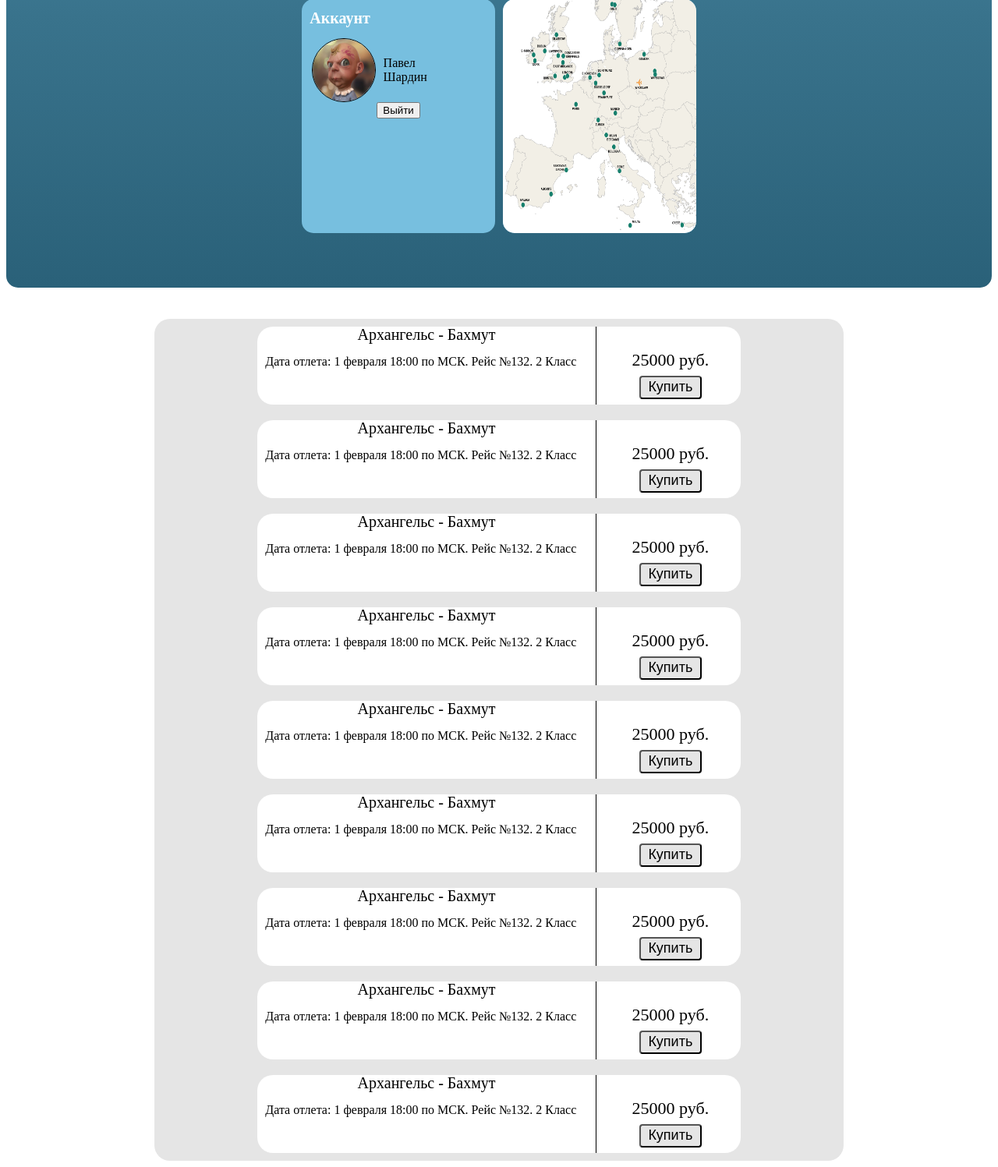
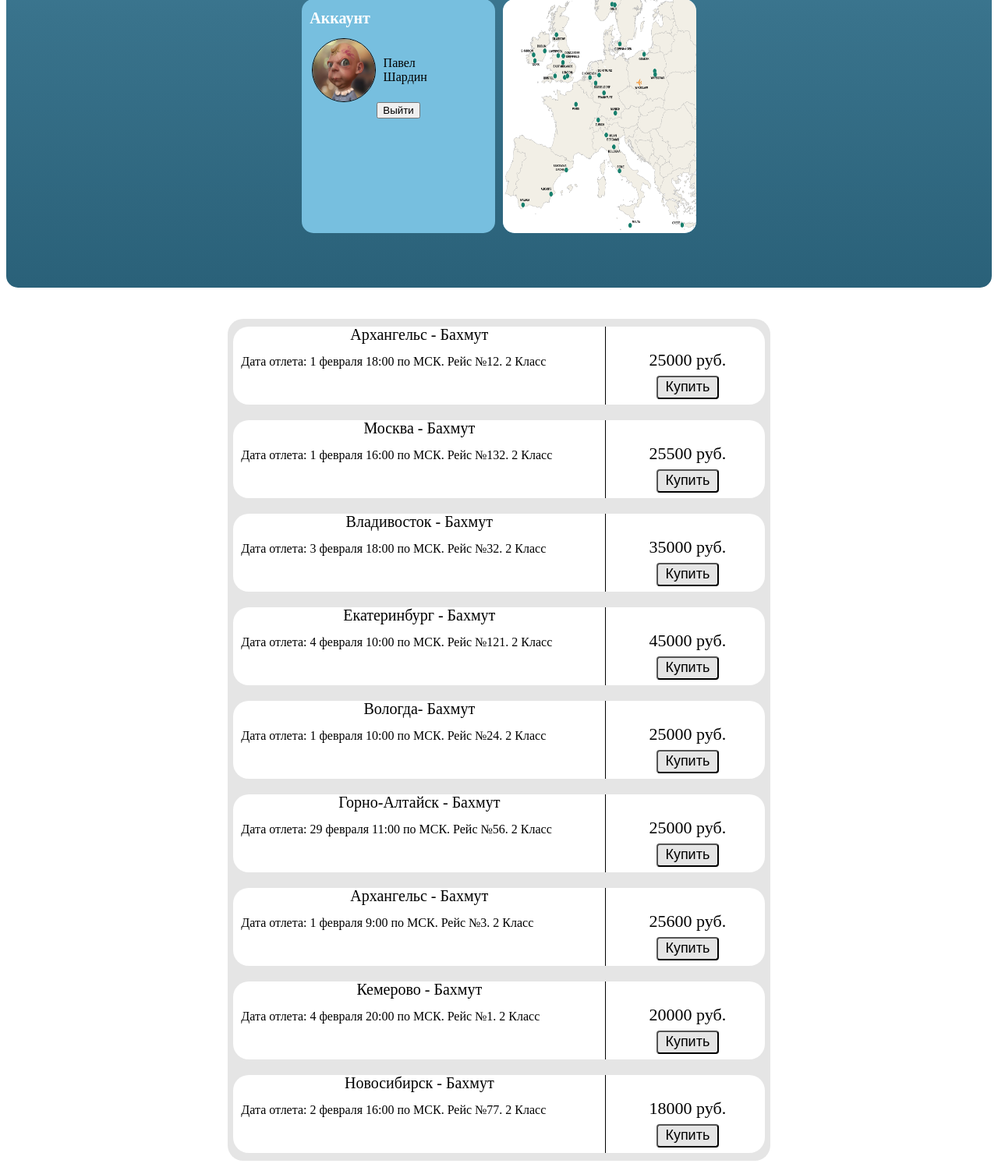
Before and after one commit to sa1kri/Airline, a PHP site: page /Client_Osnova.html in a window 1280 px wide. Shown: the part 339-1836 px from the top of the page at 78% size. Run offline with PHP 8.4, Linux system fonts and the light colour scheme.

Commit message:
Add files via upload

```diff
--- a/localhost/Bilet.html
+++ b/localhost/Bilet.html
@@ -28,5 +28,11 @@
             <h1>BAHMUT Airline</h1>
         </div>
     </div>
+
+    <div class="Beta">
+        <div class="Beta_Osnova">
+
+        </div>
+    </div>
 </body>
 </html>
--- a/localhost/Client_Osnova.html
+++ b/localhost/Client_Osnova.html
@@ -66,7 +66,87 @@
                         <p class="TEXT_7">Архангельс - Бахмут</p>
                     </div>
                     <div class="Time">
-                        <p class="TEXT_8">Дата отлета: 1 февраля 18:00 по МСК. Рейс №132. 2 Класс</p> <br>
+                        <p class="TEXT_8">Дата отлета: 1 февраля 18:00 по МСК. Рейс №12. 2 Класс</p> <br>
+                    </div>
+                </div>
+
+                <div class="Cena_Reis">
+                    <p class="Cena">25000 руб.</p>
+                    <button class="Cena_button">Купить</button>
+                </div>
+            </div>
+
+            <div class="Reis">
+                <div class="Time_Reis">
+                    <div class="Nazvanie_Reis">
+                        <p class="TEXT_7">Москва - Бахмут</p>
+                    </div>
+                    <div class="Time">
+                        <p class="TEXT_8">Дата отлета: 1 февраля 16:00 по МСК. Рейс №132. 2 Класс</p> <br>
+                    </div>
+                </div>
+
+                <div class="Cena_Reis">
+                    <p class="Cena">25500 руб.</p>
+                    <button class="Cena_button">Купить</button>
+                </div>
+            </div>
+
+            <div class="Reis">
+                <div class="Time_Reis">
+                    <div class="Nazvanie_Reis">
+                        <p class="TEXT_7">Владивосток - Бахмут</p>
+                    </div>
+                    <div class="Time">
+                        <p class="TEXT_8">Дата отлета: 3 февраля 18:00 по МСК. Рейс №32. 2 Класс</p> <br>
+                    </div>
+                </div>
+
+                <div class="Cena_Reis">
+                    <p class="Cena">35000 руб.</p>
+                    <button class="Cena_button">Купить</button>
+                </div>
+            </div>
+
+            <div class="Reis">
+                <div class="Time_Reis">
+                    <div class="Nazvanie_Reis">
+                        <p class="TEXT_7">Екатеринбург - Бахмут</p>
+                    </div>
+                    <div class="Time">
+                        <p class="TEXT_8">Дата отлета: 4 февраля 10:00 по МСК. Рейс №121. 2 Класс</p> <br>
+                    </div>
+                </div>
+
+                <div class="Cena_Reis">
+                    <p class="Cena">45000 руб.</p>
+                    <button class="Cena_button">Купить</button>
+                </div>
+            </div>
+
+            <div class="Reis">
+                <div class="Time_Reis">
+                    <div class="Nazvanie_Reis">
+                        <p class="TEXT_7"> Вологда- Бахмут</p>
+                    </div>
+                    <div class="Time">
+                        <p class="TEXT_8">Дата отлета: 1 февраля 10:00 по МСК. Рейс №24. 2 Класс</p> <br>
+                    </div>
+                </div>
+
+                <div class="Cena_Reis">
+                    <p class="Cena">25000 руб.</p>
+                    <button class="Cena_button">Купить</button>
+                </div>
+            </div>
+
+            <div class="Reis">
+                <div class="Time_Reis">
+                    <div class="Nazvanie_Reis">
+                        <p class="TEXT_7">Горно-Алтайск - Бахмут</p>
+                    </div>
+                    <div class="Time">
+                        <p class="TEXT_8">Дата отлета: 29 февраля 11:00 по МСК. Рейс №56. 2 Класс</p> <br>
                     </div>
                 </div>
 
@@ -82,12 +162,12 @@
                         <p class="TEXT_7">Архангельс - Бахмут</p>
                     </div>
                     <div class="Time">
-                        <p class="TEXT_8">Дата отлета: 1 февраля 18:00 по МСК. Рейс №132. 2 Класс</p> <br>
+                        <p class="TEXT_8">Дата отлета: 1 февраля 9:00 по МСК. Рейс №3. 2 Класс</p> <br>
                     </div>
                 </div>
 
                 <div class="Cena_Reis">
-                    <p class="Cena">25000 руб.</p>
+                    <p class="Cena">25600 руб.</p>
                     <button class="Cena_button">Купить</button>
                 </div>
             </div>
@@ -95,15 +175,15 @@
             <div class="Reis">
                 <div class="Time_Reis">
                     <div class="Nazvanie_Reis">
-                        <p class="TEXT_7">Архангельс - Бахмут</p>
+                        <p class="TEXT_7">Кемерово - Бахмут</p>
                     </div>
                     <div class="Time">
-                        <p class="TEXT_8">Дата отлета: 1 февраля 18:00 по МСК. Рейс №132. 2 Класс</p> <br>
+                        <p class="TEXT_8">Дата отлета: 4 февраля 20:00 по МСК. Рейс №1. 2 Класс</p> <br>
                     </div>
                 </div>
 
                 <div class="Cena_Reis">
-                    <p class="Cena">25000 руб.</p>
+                    <p class="Cena">20000 руб.</p>
                     <button class="Cena_button">Купить</button>
                 </div>
             </div>
@@ -111,95 +191,15 @@
             <div class="Reis">
                 <div class="Time_Reis">
                     <div class="Nazvanie_Reis">
-                        <p class="TEXT_7">Архангельс - Бахмут</p>
+                        <p class="TEXT_7">Новосибирск - Бахмут</p>
                     </div>
                     <div class="Time">
-                        <p class="TEXT_8">Дата отлета: 1 февраля 18:00 по МСК. Рейс №132. 2 Класс</p> <br>
+                        <p class="TEXT_8">Дата отлета: 2 февраля 16:00 по МСК. Рейс №77. 2 Класс</p> <br>
                     </div>
                 </div>
 
                 <div class="Cena_Reis">
-                    <p class="Cena">25000 руб.</p>
-                    <button class="Cena_button">Купить</button>
-                </div>
-            </div>
-
-            <div class="Reis">
-                <div class="Time_Reis">
-                    <div class="Nazvanie_Reis">
-                        <p class="TEXT_7">Архангельс - Бахмут</p>
-                    </div>
-                    <div class="Time">
-                        <p class="TEXT_8">Дата отлета: 1 февраля 18:00 по МСК. Рейс №132. 2 Класс</p> <br>
-                    </div>
-                </div>
-
-                <div class="Cena_Reis">
-                    <p class="Cena">25000 руб.</p>
-                    <button class="Cena_button">Купить</button>
-                </div>
-            </div>
-
-            <div class="Reis">
-                <div class="Time_Reis">
-                    <div class="Nazvanie_Reis">
-                        <p class="TEXT_7">Архангельс - Бахмут</p>
-                    </div>
-                    <div class="Time">
-                        <p class="TEXT_8">Дата отлета: 1 февраля 18:00 по МСК. Рейс №132. 2 Класс</p> <br>
-                    </div>
-                </div>
-
-                <div class="Cena_Reis">
-                    <p class="Cena">25000 руб.</p>
-                    <button class="Cena_button">Купить</button>
-                </div>
-            </div>
-
-            <div class="Reis">
-                <div class="Time_Reis">
-                    <div class="Nazvanie_Reis">
-                        <p class="TEXT_7">Архангельс - Бахмут</p>
-                    </div>
-                    <div class="Time">
-                        <p class="TEXT_8">Дата отлета: 1 февраля 18:00 по МСК. Рейс №132. 2 Класс</p> <br>
-                    </div>
-                </div>
-
-                <div class="Cena_Reis">
-                    <p class="Cena">25000 руб.</p>
-                    <button class="Cena_button">Купить</button>
-                </div>
-            </div>
-
-            <div class="Reis">
-                <div class="Time_Reis">
-                    <div class="Nazvanie_Reis">
-                        <p class="TEXT_7">Архангельс - Бахмут</p>
-                    </div>
-                    <div class="Time">
-                        <p class="TEXT_8">Дата отлета: 1 февраля 18:00 по МСК. Рейс №132. 2 Класс</p> <br>
-                    </div>
-                </div>
-
-                <div class="Cena_Reis">
-                    <p class="Cena">25000 руб.</p>
-                    <button class="Cena_button">Купить</button>
-                </div>
-            </div>
-
-            <div class="Reis">
-                <div class="Time_Reis">
-                    <div class="Nazvanie_Reis">
-                        <p class="TEXT_7">Архангельс - Бахмут</p>
-                    </div>
-                    <div class="Time">
-                        <p class="TEXT_8">Дата отлета: 1 февраля 18:00 по МСК. Рейс №132. 2 Класс</p> <br>
-                    </div>
-                </div>
-
-                <div class="Cena_Reis">
-                    <p class="Cena">25000 руб.</p>
+                    <p class="Cena">18000 руб.</p>
                     <button class="Cena_button">Купить</button>
                 </div>
             </div>
--- a/localhost/Client_Style.css
+++ b/localhost/Client_Style.css
@@ -200,7 +200,7 @@ html, .body{
     background: rgb(229, 229, 229);
     border-radius: 20px;
 
-    width: 70%;
+    width: 55%;
     height:auto;
 
     display: flex;
@@ -209,7 +209,7 @@ html, .body{
 }
 
 .Reis{
-    width: 70%;
+    width: 98%;
     height: 100px;
     background: white;
     border-radius: 20px;
```
Also changed, not shown: localhost/BAHMUT Airline.html (+24 -20 lines), localhost/Bilet_style.css (+21 -0 lines), localhost/Pravila.html (+11 -38 lines), localhost/Pravila_Client.html (+10 -37 lines), localhost/Pravila_Style.css (+10 -1 lines), localhost/style.css (+5 -2 lines), localhost/img/1.jpg (added), localhost/img/2.jpg (added), localhost/img/3.jpg (added), localhost/img/4.jpg (added), localhost/img/5.jpg (added), localhost/img/6.jpg (added), localhost/img/7.jpg (added), localhost/img/8.webp (added).
